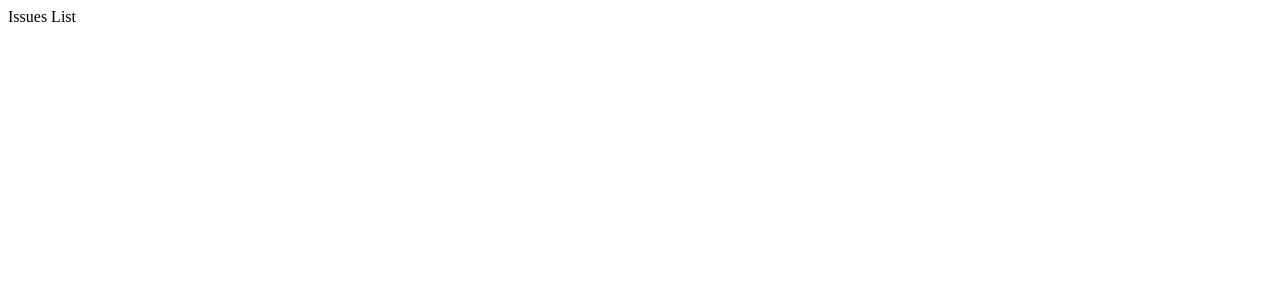
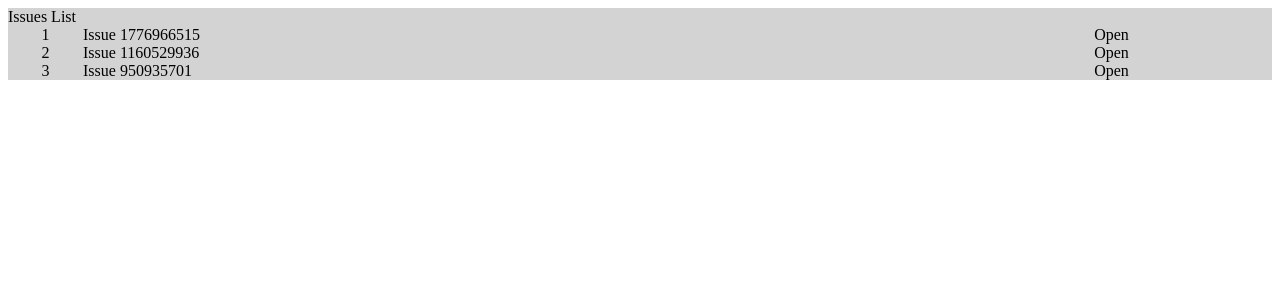
Before and after one commit to dawidkomorowski/aurora, a React (Vite) app in the folder src/web/Aurora.Web.Client/aurora-web-client-vite/: page / in a window 1280 px wide. Shown: the top 300 px of the page. Built offline with nearby package versions, Linux system fonts and the light colour scheme.

Commit message:
Implement first prototype of issues list

```diff
--- a/src/web/Aurora.Web.Client/aurora-web-client-vite/src/Issues/IssuesList.jsx
+++ b/src/web/Aurora.Web.Client/aurora-web-client-vite/src/Issues/IssuesList.jsx
@@ -1,7 +1,46 @@
 export function IssuesList() {
+    const mockData = [
+        {
+            "id": 1,
+            "title": "Issue 1776966515",
+            "status": "Open"
+        },
+        {
+            "id": 2,
+            "title": "Issue 1160529936",
+            "status": "Open"
+        },
+        {
+            "id": 3,
+            "title": "Issue 950935701",
+            "status": "Open"
+        }
+    ];
+
+    const items = mockData.map(i => {
+        return <IssuesListItem key={i.id} id={i.id} title={i.title} status={i.status} />
+    });
+
     return (
         <>
-            Issues List
+            <div style={{ backgroundColor: "lightgray" }}>
+                <div>Issues List</div>
+                <div>
+                    {items}
+                </div>
+            </div>
         </>
     );
 }
+
+function IssuesListItem({ id, title, status }) {
+    return (
+        <>
+            <div style={{ display: "flex" }}>
+                <div style={{ width: "75px", textAlign: "center" }}>{id}</div>
+                <div style={{ width: "80%" }}>{title}</div>
+                <div>{status}</div>
+            </div>
+        </>
+    );
+}
```
